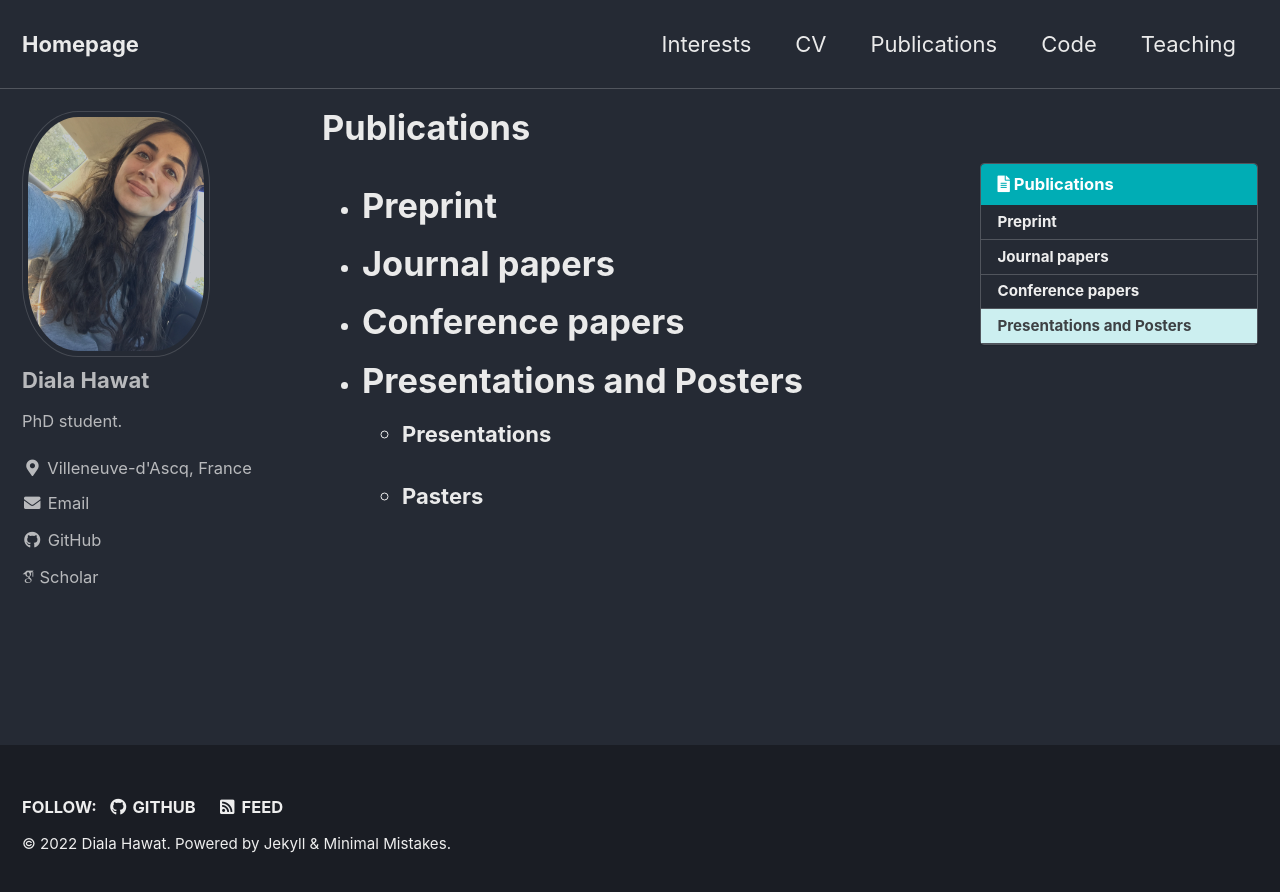
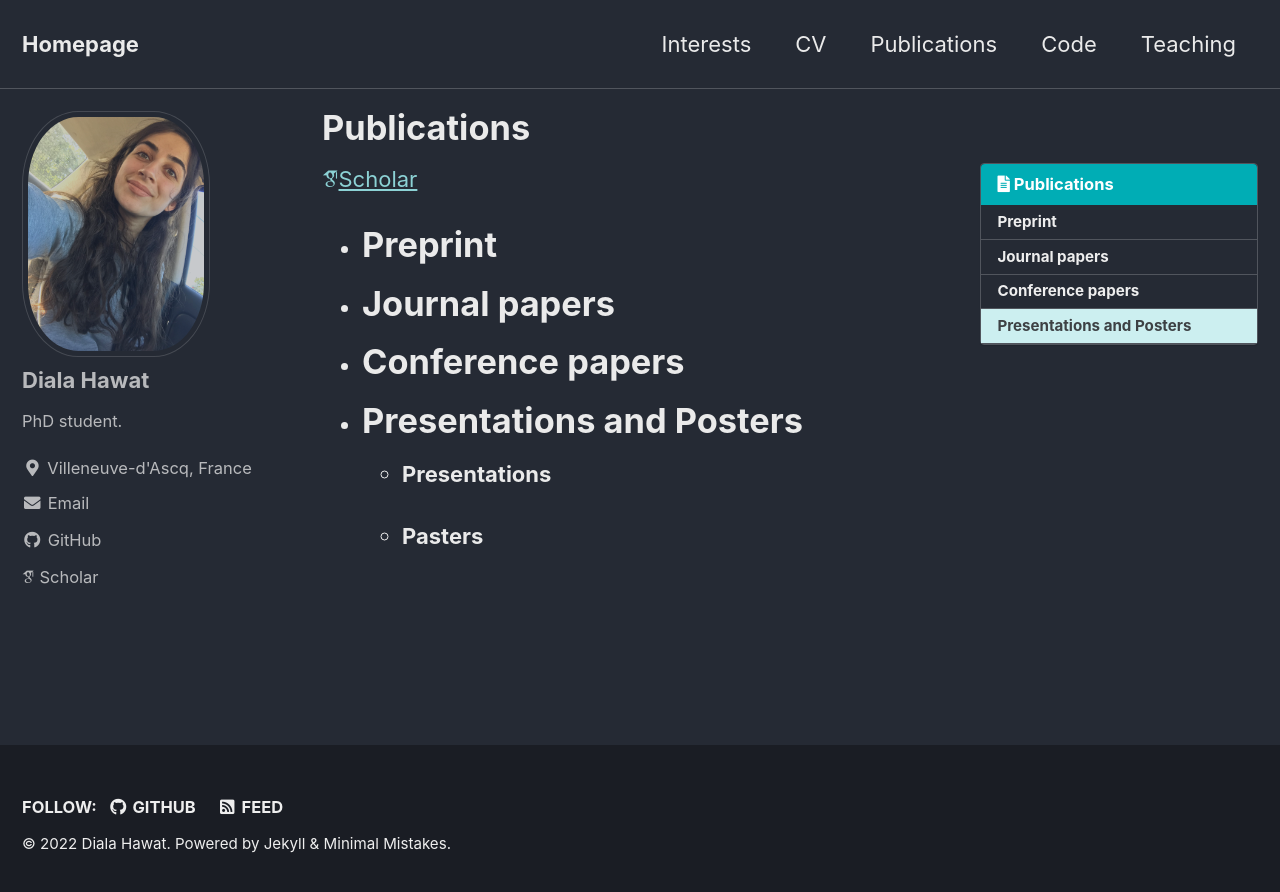
Before and after one commit to dhawat/dhawat.github.io, a Jekyll site: the page built from _pages/publications.md, in a window 1280 px wide. Shown: the top 892 px of the page. Built offline with Jekyll 4.4.1, drawn with Linux system fonts in a browser that asks for light colours; cached includes are drawn as plain includes; nearby versions of some CDN libraries; some web fonts are replaced.

Commit message:
reaarange page

```diff
--- a/_pages/publications.md
+++ b/_pages/publications.md
@@ -8,7 +8,11 @@ toc: true
 toc_label: "Publications"
 toc_sticky: true
 ---
-
+{% if site.author.academic_profiles.google-scholar %}
+  <a href="{{ site.author.academic_profiles.google-scholar }}">
+    <i class="ai ai-google-scholar" aria-hidden="true"></i>Scholar
+  </a>
+{% endif %}
 
 * # Preprint
 
```
